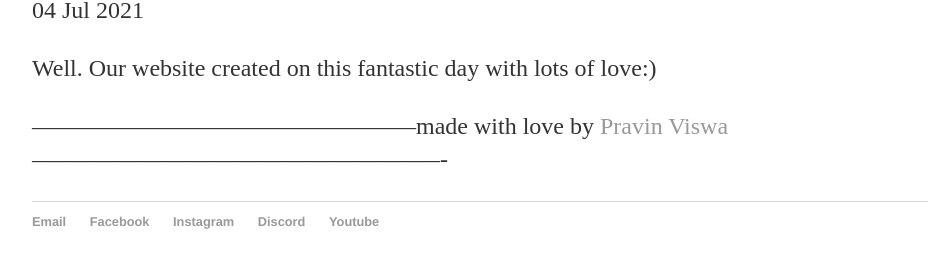
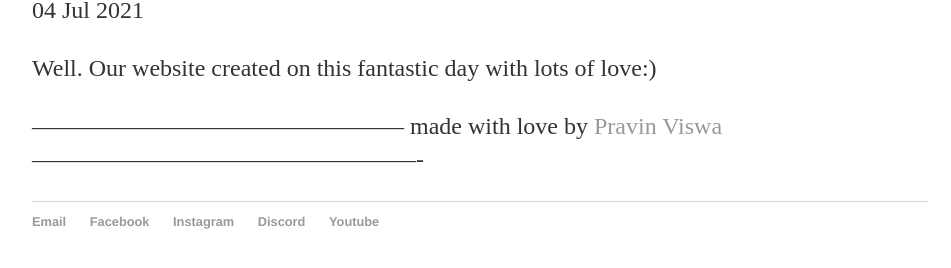
Before and after one commit to PravinViswa/pravinviswa.github.io, a Jekyll site: the page built from _posts/2021-07-04-pravin-viswa-site-launched.md, in a window 1280 px wide. Shown: the part 203-471 px from the top of the page, without its empty margins (160-1111 px from the left). Built offline with Jekyll 4.4.1, drawn with Linux system fonts in a browser that asks for light colours.

```diff
--- a/_posts/2021-07-04-pravin-viswa-site-launched.md
+++ b/_posts/2021-07-04-pravin-viswa-site-launched.md
@@ -5,4 +5,4 @@ date: 2021-07-04
 ---
 Well. Our website created on this fantastic day with lots of love:)
 
-------------------------------------------------made with love by [Pravin Viswa](http://pravinviswa.github.io)----------------------------------------------------
+----------------------------------------------- made with love by [Pravin Viswa](http://pravinviswa.github.io) -------------------------------------------------
```
